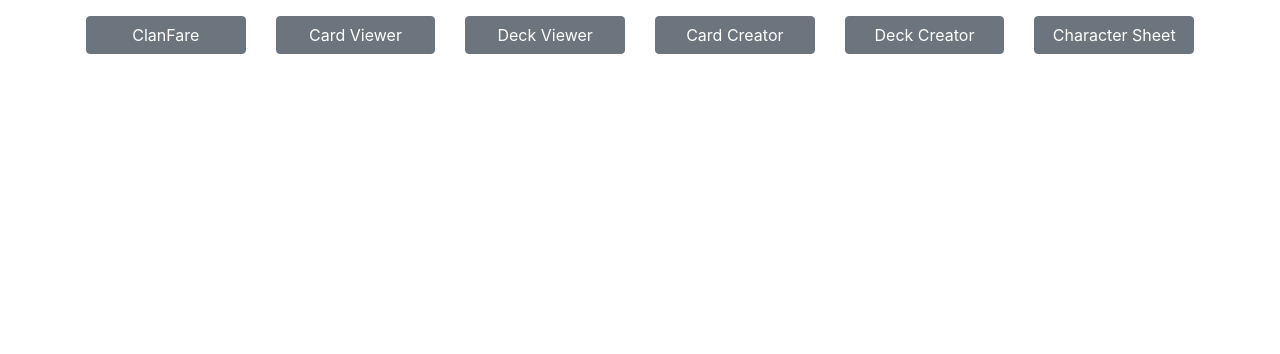
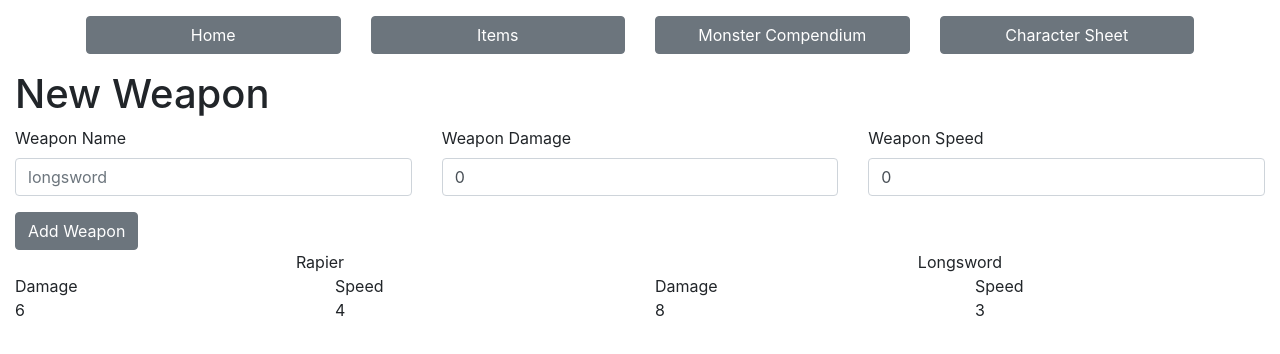
Before and after one commit to MichaelBSomers/dungeons-and-details, a React (Create React App) app: page /items in a window 1280 px wide. Shown: the top 354 px of the page. Built offline with nearby package versions, Linux system fonts and the light colour scheme.

Commit message:
Implemented Items Form

```diff
--- a/src/index.js
+++ b/src/index.js
@@ -9,8 +9,7 @@ import { Container, Button, Row, Col } from 'reactstrap';
 import { BrowserRouter as Router, Switch, Route, Link } from 'react-router-dom';
 
 // Pages
-import { HomePage, CharacterSheetPage } from './pages';
-
+import { HomePage, Items, MonsterCompendium, CharacterSheetPage } from './pages';
 import reportWebVitals from './reportWebVitals';
 import { CharacterContextStateProvider } from './context/characterContext';
 
@@ -25,27 +24,17 @@ ReactDOM.render(
           <Row>
             <Col>
               <Link to="/">
-                <Button block>ClanFare</Button>
+                <Button block>Home</Button>
               </Link>
             </Col>
             <Col>
-              <Link to="/card-viewer">
-                <Button block>Card Viewer</Button>
+              <Link to="/items">
+                <Button block>Items</Button>
               </Link>
             </Col>
             <Col>
-              <Link to="/deck-viewer">
-                <Button block>Deck Viewer</Button>
-              </Link>
-            </Col>
-            <Col>
-              <Link to="/card-creator">
-                <Button block>Card Creator</Button>
-              </Link>
-            </Col>
-            <Col>
-              <Link to="/deck-creator">
-                <Button block>Deck Creator</Button>
+              <Link to="/monsters">
+                <Button block>Monster Compendium</Button>
               </Link>
             </Col>
             <Col>
@@ -59,6 +48,12 @@ ReactDOM.render(
         <Switch>
           <Route exact path="/">
             <HomePage />
+          </Route>
+          <Route exact path="/items">
+            <Items />
+          </Route>
+          <Route exact path="/monsters">
+            <MonsterCompendium />
           </Route>
           <Route path="/charactersheet">
             <CharacterContextStateProvider>
--- a/src/pages/HomePage/HomePage.js
+++ b/src/pages/HomePage/HomePage.js
@@ -1,11 +1,18 @@
 import React from 'react';
 
-function HomePage() {
+const HomePage = () => {
+  const a = 1;
   return (
     <div>
-      Home
+      <div>
+        <span>Home</span>
+        <span>Home2</span>
+      </div>
+      <div>
+        Store
+      </div>
     </div>
-  );
+  )
 }
 
 export default HomePage;
--- /dev/null
+++ b/src/pages/Items/Items.js
@@ -0,0 +1,152 @@
+import React, { useState } from 'react';
+import { Row, Col, Button, Form, FormGroup, Label, Input } from 'reactstrap';
+
+const items = {
+  consumables: {},
+  equipment: {
+    weapons: {
+      oneHanded: {
+        rapier: {
+          damage: {
+            value: 6,
+            label: '6',
+          },
+          speed: {
+            value: 4,
+            label: '4',
+          },
+        },
+        longsword: {
+          damage: {
+            value: 8,
+            label: '8',
+          },
+          speed: {
+            value: 3,
+            label: '3',
+          },
+        },
+      },
+      twoHanded: {
+        damage: {},
+        speed: {},
+      },
+    },
+    armor: {
+      helmet: {
+        defense: {},
+        weight: {},
+      },
+      chest: {
+        defense: {},
+        weight: {},
+      },
+      boots: {
+        defense: {},
+        weight: {},
+      },
+    },
+  },
+};
+
+const Items = () => {
+  const [weaponName, setWeaponName] = useState('');
+  const [weaponDamage, setWeaponDamage] = useState(0);
+  const [weaponSpeed, setWeaponSpeed] = useState(0);
+
+  const submitForm = (e) => {
+    e.preventDefault();
+    const newWeapon = { weaponName, weaponDamage, weaponSpeed };
+    console.log('newWeapon', newWeapon);
+    alert(JSON.stringify(newWeapon));
+  };
+
+  return (
+    <div>
+      <Form onSubmit={submitForm}>
+        <Row>
+          <Col>
+            <h1>New Weapon</h1>
+          </Col>
+        </Row>
+        <Row>
+          <Col>
+            <FormGroup>
+              <Label for="weaponName">Weapon Name</Label>
+              <Input
+                value={weaponName}
+                type="text"
+                name="weaponName"
+                id="weaponName"
+                placeholder="longsword"
+                onChange={(e) => {
+                  setWeaponName(e.target.value);
+                }}
+              />
+            </FormGroup>
+          </Col>
+          <Col>
+            <FormGroup>
+              <Label for="weaponDamage">Weapon Damage</Label>
+              <Input
+                value={weaponDamage}
+                type="number"
+                name="weaponDamage"
+                id="weaponDamage"
+                placeholder={1}
+                max={100}
+                min={0}
+                onChange={(e) => {
+                  setWeaponDamage(e.target.value);
+                }}
+              />
+            </FormGroup>
+          </Col>
+          <Col>
+            <FormGroup>
+              <Label for="weaponSpeed">Weapon Speed</Label>
+              <Input
+                value={weaponSpeed}
+                type="number"
+                name="weaponSpeed"
+                id="weaponSpeed"
+                placeholder={3}
+                max={100}
+                min={0}
+                onChange={(e) => {
+                  setWeaponSpeed(e.target.value);
+                }}
+              />
+            </FormGroup>
+          </Col>
+        </Row>
+        <Row>
+          <Col>
+            <Button type="submit">Add Weapon</Button>
+          </Col>
+        </Row>
+      </Form>
+      <Row>
+        <Col>
+          <Row>
+            <Col className="text-center">Rapier</Col>
+            <Col className="text-center">Longsword</Col>
+          </Row>
+          <Row>
+            <Col>Damage</Col>
+            <Col>Speed</Col>
+            <Col>Damage</Col>
+            <Col>Speed</Col>
+          </Row>
+          <Row>
+            <Col>{items.equipment.weapons.oneHanded.rapier.damage.label}</Col>
+            <Col>{items.equipment.weapons.oneHanded.rapier.speed.label}</Col>
+            <Col>{items.equipment.weapons.oneHanded.longsword.damage.label}</Col>
+            <Col>{items.equipment.weapons.oneHanded.longsword.speed.label}</Col>
+          </Row>
+        </Col>
+      </Row>
+    </div>
+  );
+};
+export default Items;
--- /dev/null
+++ b/src/pages/MonsterCompendium/MonsterCompendium.js
@@ -0,0 +1,8 @@
+import React from 'react';
+
+const MonsterCompendium = () => {
+  const a = 1;
+  return <div>Monster Compendium</div>;
+};
+
+export default MonsterCompendium;
--- a/src/pages/index.js
+++ b/src/pages/index.js
@@ -1,2 +1,4 @@
-export {default as CharacterSheetPage} from './CharacterSheetPage/CharacterSheetPage';
-export {default as HomePage} from './HomePage/HomePage';
+export { default as CharacterSheetPage } from './CharacterSheetPage/CharacterSheetPage';
+export { default as HomePage } from './HomePage/HomePage';
+export { default as Items } from './Items/Items';
+export { default as MonsterCompendium } from './MonsterCompendium/MonsterCompendium';
```
Also changed, not shown: 2 other files (tests, documents, lock files or other folders).
